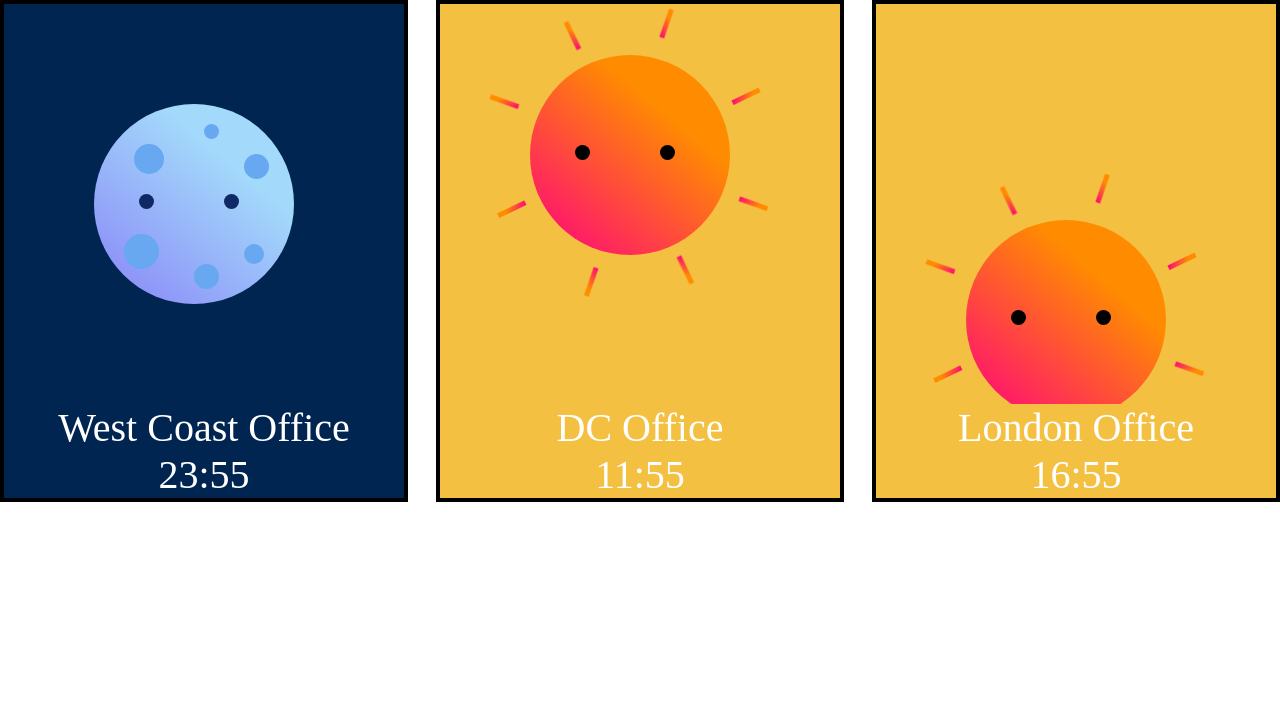
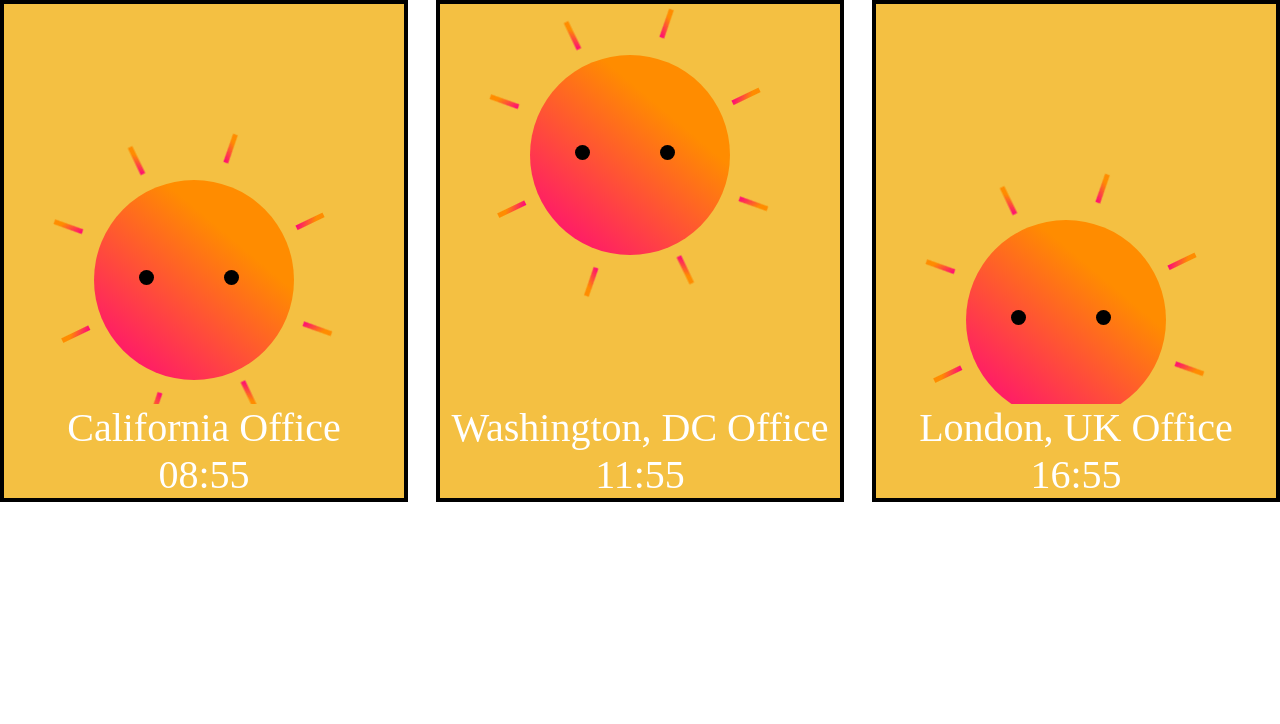
Before and after one commit to marselgray/clock, a website: page index.html in a window 1280 px wide. Drawn offline with Linux system fonts and the light colour scheme.

Commit message:
Update: base styles

```diff
--- a/index.html
+++ b/index.html
@@ -43,7 +43,7 @@
 				</div>
 			</div>
 
-			<p class="card--office">London Office</p>
+			<p class="card--office">London, UK Office</p>
 			<div id='london-clock' class="card--clock" onload="showLondonTime()"></div>
 		</div>
 
@@ -79,7 +79,7 @@
 				</div>
 			</div>
 
-			<p class="card--office">DC Office</p>
+			<p class="card--office">Washington, DC Office</p>
 			<div id='dc-clock' class="card--clock" onload="showDCTime()"></div>
 		</div>
 
@@ -114,7 +114,7 @@
 					</div>
 				</div>
 			</div>
-			<p class="card--office">West Coast Office</p>
+			<p class="card--office">California Office</p>
 			<div id='sanfran-clock' class="card--clock" onload="showSanFranTime()"></div>
 		</div>
 
--- a/sass/components/_clock.scss
+++ b/sass/components/_clock.scss
@@ -4,7 +4,7 @@
 	justify-content: space-between;
 	font-size: 4rem;
 
-	@include breakpoint(medium){
+	@include breakpoint(large){
 		flex-direction: row-reverse;
 	}
 }
--- a/scripts.js
+++ b/scripts.js
@@ -5,8 +5,7 @@ showSanFranTime();
 
 // calculate the time in San Francisco
 function showSanFranTime(){
-	// let date = new Date().toLocaleString("en-US", {timeZone: "America/Los_Angeles"});
-	let date = new Date().toLocaleString("en-US", {timeZone: "Asia/Singapore"});
+	let date = new Date().toLocaleString("en-US", {timeZone: "America/Los_Angeles"});
 	date = new Date(date);
 	var h = date.getHours(); // 0 - 23
 	var m = date.getMinutes(); // 0 - 59
@@ -60,6 +59,8 @@ function showLondonTime(){
 
 
 // determines position of solar objects
+// parameters are the current time (now) for that location
+// and the 3 elements of moon, sun, and card
 function solarObjects(now, el1, el2, el3) {
 	hour = now;
 
@@ -96,7 +97,7 @@ function solarObjects(now, el1, el2, el3) {
 		moon.style.top = "400px";
 		el3.style.backgroundColor  = "#f4c042";
 	}
-	if (hour >= 19 && hour <= 24) {
+	if (hour >= 19 && hour <= 23) {
 		timeofdaypercent = hour - 20;
 		timeofdaypercent = (timeofdaypercent / 5) * 100;
 		var moonheight = 200 - (timeofdaypercent * 2.5) + 50;
@@ -104,7 +105,7 @@ function solarObjects(now, el1, el2, el3) {
 		var moon = el1;
 		var sun = el2;
 		moon.style.top = moonheight + "px";
-		sun.style.top = "450px";
+		sun.style.top = "500px";
 		el3.style.backgroundColor  = "#002551";
 	}
 
```
Also changed, not shown: css/style.comp.css, css/style.css, css/style.prefix.css.
